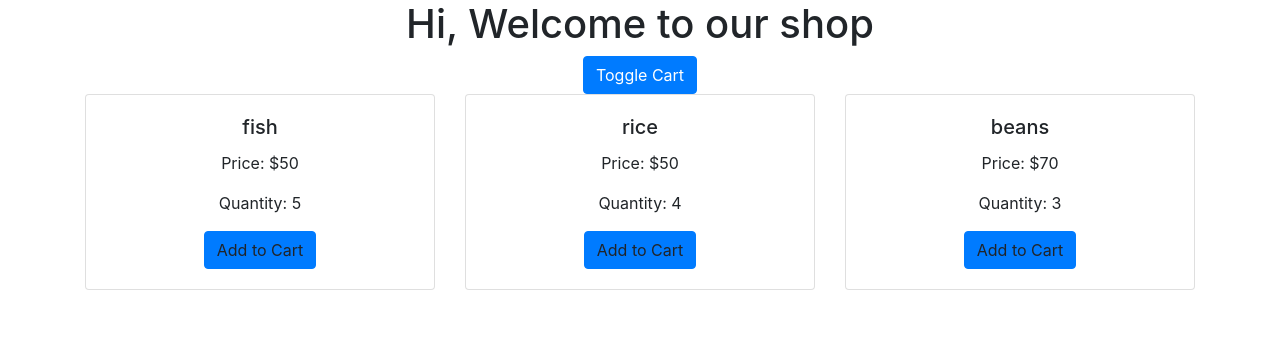
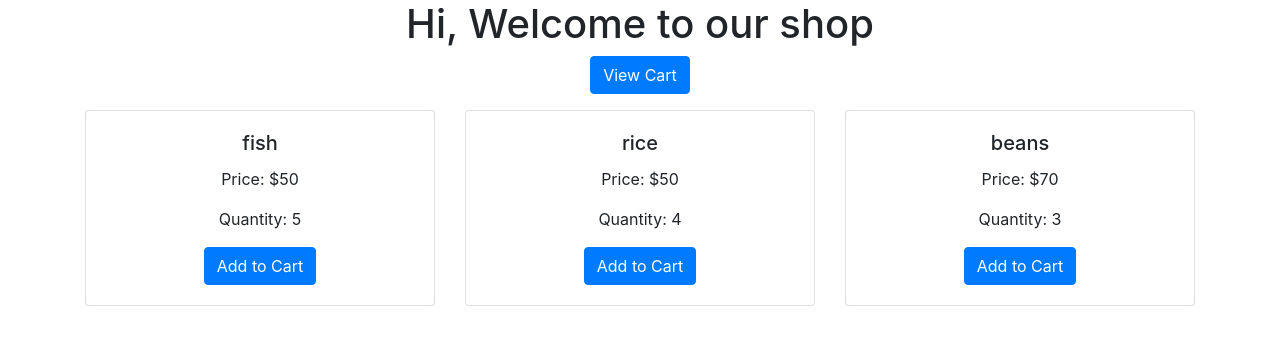
Before and after one commit to sparkplugnow/React-Shopping-Cart, a React (Create React App) app: page / in a window 1280 px wide. Shown: the top 344 px of the page. Built offline with nearby package versions, Linux system fonts and the light colour scheme.

Commit message:
All other issues resolved

```diff
--- a/src/components/Cart/Cart.js
+++ b/src/components/Cart/Cart.js
@@ -1,9 +1,15 @@
 import React from "react";
 import ItemList from "../Item-list/Item-list";
 const cart = props => {
+    let totalPrice = 0;
+    for (let i=0; i<props.list.length; i++) {
+        totalPrice += props.list[i].price * props.list[i].quantity;
+    }
   return (
     <div className="container">
-      <ItemList list={props.list} clicked={(id) => props.clicked(id)} btn="Remove from Cart" />
+        <p>Items in cart: {props.list.length}</p>
+        <p>Total price: ${totalPrice}</p>
+      <ItemList list={props.list} total="true" clicked={(id) => props.clicked(id)} btn="Remove from Cart" />
     </div>
   );
 };
--- a/src/components/Inventory/Inventory.js
+++ b/src/components/Inventory/Inventory.js
@@ -3,7 +3,8 @@ import ItemList from "../Item-list/Item-list";
 const inventory = props => {
   return (
     <div className="container">
-      <ItemList list={props.list} clicked={props.clicked} btn="Add to Cart" />
+        <p></p>
+      <ItemList total="false" list={props.list} clicked={props.clicked} btn="Add to Cart" />
     </div>
   );
 };
--- a/src/components/Item-list/Item-list.js
+++ b/src/components/Item-list/Item-list.js
@@ -2,19 +2,22 @@ import React from 'react'
 import Item from './Items/Items';
 
 const itemlist = (props) => {
+
     return (
         <div className="row">
             {props.list.map((item, index) => {
-                return (<div key={item.id} className="col-md-4"><Item
+                return (<Item
                     name={item.name}
                     price={item.price}
                     quantity={item.quantity}
+                    key={item.id}
                     click={() => props.clicked(item.id)}
-                    btn={props.btn}/></div>)
+                    total={props.total}
+                    btn={props.btn}/>)
             })}
         </div>
     )
 
 }
 
-export default itemlist
+export default itemlist;
--- a/src/components/Item-list/Items/Items.js
+++ b/src/components/Item-list/Items/Items.js
@@ -1,17 +1,46 @@
 import React from 'react';
 
 const items = (props) => {
-    return (
-        <div className="card">
+    if(props.total === "true") {
+       return (
+           <div className="col-md-4">
+       <div className="card">
             <div className="card-body">
                 <h5 className="card-title">{props.name}</h5>
                 <p className="card-text">Price: ${props.price}</p>
+                <p className="card-text">Total Price: ${props.price * props.quantity}</p>
                 <p className="card-text">Quantity: {props.quantity}</p>
-                <a onClick={props.click} className="btn btn-primary">{props.btn}</a>
+                <button onClick={props.click} className="btn btn-primary">{props.btn}</button>
             </div>
-        </div>
-    )
+        </div></div>)
+    } else {
+        if (props.quantity === 0) {
+            return (
+                <div className="col-md-4">
+                <div className="card">
+                    <div className="card-body">
+                        <h5 className="card-title">{props.name}</h5>
+                        <p className="card-text">Price: ${props.price}</p>
+                        <p className="card-text">Quantity: {props.quantity}</p>
+                        <button disabled className="btn btn-primary">Sold Out</button>
+                    </div>
+                </div></div>
+            )
+        } else {
+            return (
+                <div className="col-md-4">
+                <div className="card">
+                    <div className="card-body">
+                        <h5 className="card-title">{props.name}</h5>
+                        <p className="card-text">Price: ${props.price}</p>
+                        <p className="card-text">Quantity: {props.quantity}</p>
+                        <button onClick={props.click} className="btn btn-primary">{props.btn}</button>
+                    </div>
+                </div></div>
+            )
+        }
 
+    }
 }
 
 export default items;
--- a/src/containers/App.js
+++ b/src/containers/App.js
@@ -12,7 +12,7 @@ class App extends Component {
             {id: "three", name: "beans", price: 70, quantity: 3}
         ],
         cart: [],
-        showCart: false
+        showCart: false,
     };
 
     addToCart = (id) => {
@@ -39,7 +39,7 @@ class App extends Component {
             cartItem.quantity = 1;
             cart.push(cartItem);
         }
-        this.setState({inventory: inventory, cart: cart, showCart: false})
+        this.setState({inventory: inventory, cart: cart, showCart: true})
     }
 
     removeFromCart = (id) => {
@@ -50,7 +50,12 @@ class App extends Component {
         const cartItem = { ...this.state.cart[cartIndex] };
         cartItem.quantity -= 1;
         const cart = [...this.state.cart];
-        cart[cartIndex] = cartItem;
+        if (cartItem.quantity === 0) {
+            cart.splice(cartIndex, 1);
+        } else {
+            cart[cartIndex] = cartItem;
+        }
+
 
 
         const inventoryIndex = this.state.inventory.findIndex(c => {
@@ -61,7 +66,7 @@ class App extends Component {
         inventoryItem.quantity += 1;
         inventory[inventoryIndex] = inventoryItem;
 
-        this.setState({inventory: inventory, cart: cart, showCart: true})
+        this.setState({inventory: inventory, cart: cart, showCart: false})
     }
 
     toggleCart = () => {
@@ -71,16 +76,19 @@ class App extends Component {
 
     render() {
         let items = null;
+        let buttonText;
         if (this.state.showCart) {
             items = <Cart list={this.state.cart} clicked={this.removeFromCart} />
+            buttonText = "Show Inventory"
         } else {
             items = <Inventory list={this.state.inventory} clicked={this.addToCart} />
+            buttonText = "View Cart"
         }
 
         return (
             <div className="App">
                 <h1>Hi, Welcome to our shop</h1>
-                <button onClick={this.toggleCart} className="btn btn-primary">Toggle Cart</button>
+                <button onClick={this.toggleCart} className="btn btn-primary">{buttonText}</button>
                 {items}
             </div>
         )
```
